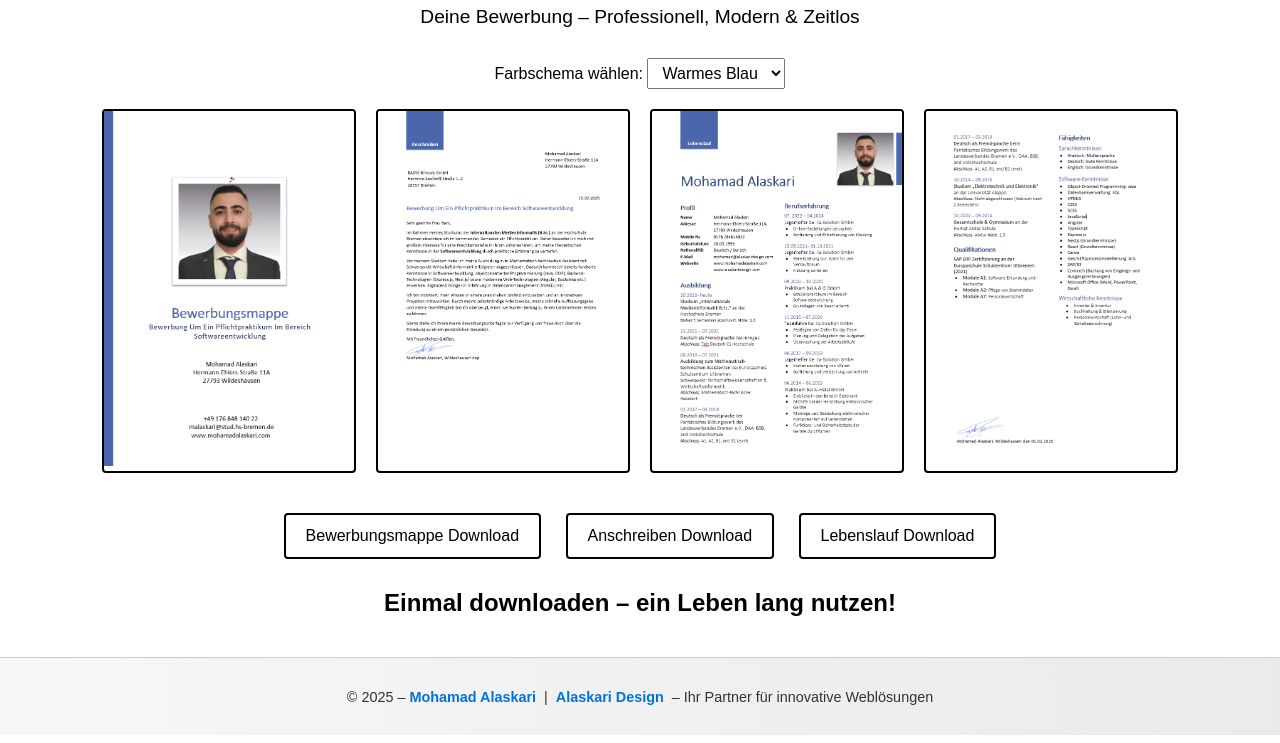
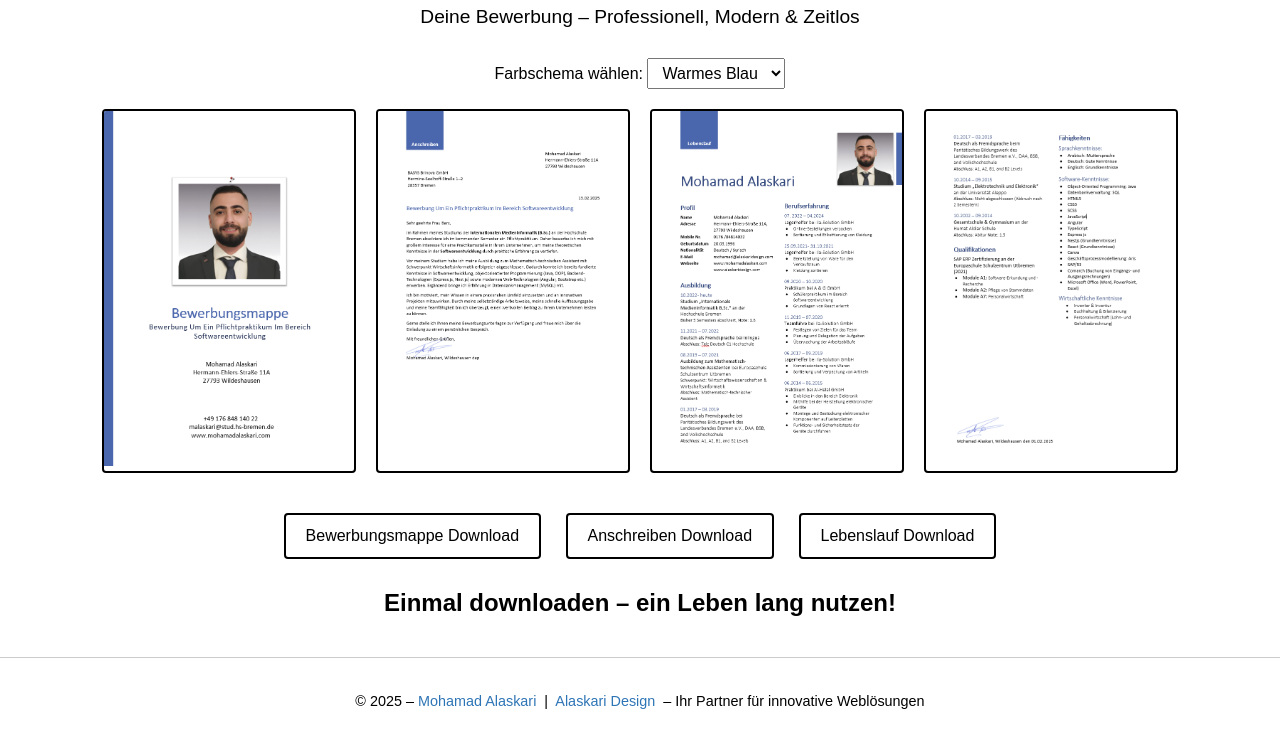
Before and after one commit to MohamadAlaskari/BewerbungsHub, a website built with Vite: page BewerbungsHub/index.html in a window 1280 px wide. Shown: the part 86-829 px from the top of the page. Built offline with nearby package versions, Linux system fonts and the light colour scheme.

Commit message:
fix footer

```diff
--- a/BewerbungsHub/src/style.css
+++ b/BewerbungsHub/src/style.css
@@ -118,29 +118,27 @@ header p {
 /* footer */
 /* ===================== */
 footer {
-  /* Dezenter Farbverlauf als Hintergrund */
-  background: linear-gradient(to right, #f7f7f7, #eaeaea);
-  padding: 1rem 0;
-  margin-top: 40px;
+  background-color: var(--bg-color);
+  color: var(--text-color);
+  padding: 20px;
   text-align: center;
   font-size: 0.9rem;
-  color: #333;
-  border-top: 1px solid #ccc; /* Trennlinie oben */
+  border-top: 1px solid #ccc;
+  margin-top: 40px;
+  /* Optional: Weiche Transition bei Theme-Wechsel */
+  transition: background-color 0.3s ease, color 0.3s ease;
 }
 
-/* Für Konsistenz kannst du hier auch var(--accent-color) verwenden */
 footer a {
-  color: #0074d9;
-  font-weight: bold;
+  color: var(--accent-color);
   text-decoration: none;
-  transition: color 0.2s ease;
+  /* Optional: Weiche Transition für Linkfarbe bei Theme-Wechsel */
+  transition: color 0.3s ease;
 }
 
 footer a:hover {
   text-decoration: underline;
-  color: #005fa3; /* etwas dunkler beim Hover */
 }
-
 
 
 
```
